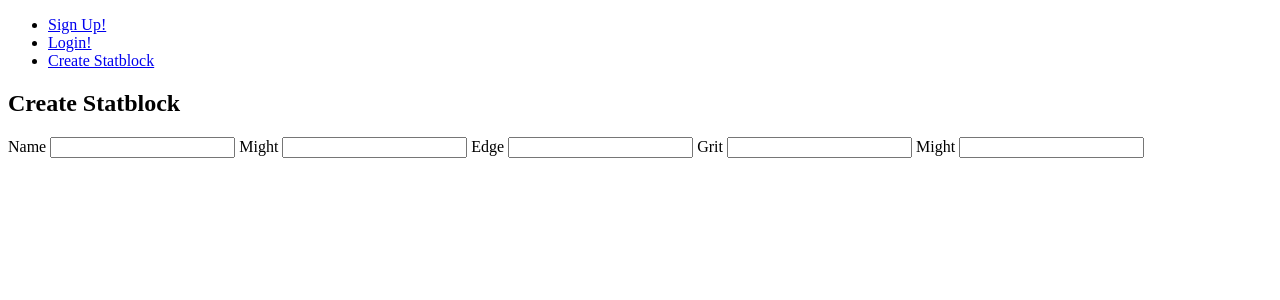
After one commit to adam-good/AnoVTT, a Flask app: template webapp/templates/statblock/create.html in a window 1280 px wide. The commit adds this page. Shown: the top 300 px of the page. Run offline with Flask 3, Linux system fonts and the light colour scheme; the template is opened without the code that fills it, so the values that code supplies are empty.

Commit message:
WIP Adding statblocks

```diff
--- a/webapp/__init__.py
+++ b/webapp/__init__.py
@@ -23,8 +23,10 @@ def create_app(test_config=None):
     # Initialize Routing
     from webapp.routes.user_bp import user_bp
     from webapp.routes.auth_bp import auth_bp
+    from webapp.routes.statblock_bp import statblock_bp
     app.register_blueprint(user_bp)
     app.register_blueprint(auth_bp)
+    app.register_blueprint(statblock_bp)
 
     @app.route('/')
     def index():
--- /dev/null
+++ b/webapp/routes/statblock_bp.py
@@ -0,0 +1,6 @@
+from flask import Blueprint
+from webapp.controllers.statblock_controller import index
+
+statblock_bp = Blueprint('statblock', __name__, url_prefix='/statblock')
+
+statblock_bp.route('/', methods=['GET'])(index)
--- a/webapp/routes/user_bp.py
+++ b/webapp/routes/user_bp.py
@@ -1,7 +1,7 @@
 from flask import Blueprint
 from webapp.controllers.user_controller import index, store, validate, show, update, destroy
 
-user_bp = Blueprint('user', __name__, url_prefix="/users")
+user_bp = Blueprint('user', __name__, url_prefix="/user")
 
 user_bp.route('/', methods=['GET'])(index)
 user_bp.route('/create', methods=['POST'])(store)
--- a/webapp/templates/base.html
+++ b/webapp/templates/base.html
@@ -9,6 +9,7 @@
         <li><a href="{{ url_for('auth.register') }}">Sign Up!</a></li>
         <li><a href="{{ url_for('auth.login') }}">Login!</a></li>
         {% endif %}
+        <li><a href="{{ url_for('statblock.create')}}">Create Statblock</a></li>
     </ul>
 </nav>
 
--- /dev/null
+++ b/webapp/templates/statblock/create.html
@@ -0,0 +1,24 @@
+{% extends 'base.html' %}
+
+{% block header %}
+    <h1>{% block title %}Create Statblock{% endblock %}</h1>
+{% endblock %}
+
+{% block content %}
+    <form method="post">
+        <label for="name">Name</label>
+        <input name="name" id="name" required>
+
+        <label for="might">Might</label>
+        <input name="might" id="might">
+
+        <label for="edge">Edge</label>
+        <input name="edge" id="edge">
+
+        <label for="grit">Grit</label>
+        <input name="grit" id="grit">
+
+        <label for="might">Might</label>
+        <input name="might" id="might">
+    </form>
+{% endblock %}
```
Also changed, not shown: webapp/controllers/statblock_controller.py (added, +18 -0 lines), webapp/models/statblock.py (added, +34 -0 lines).
